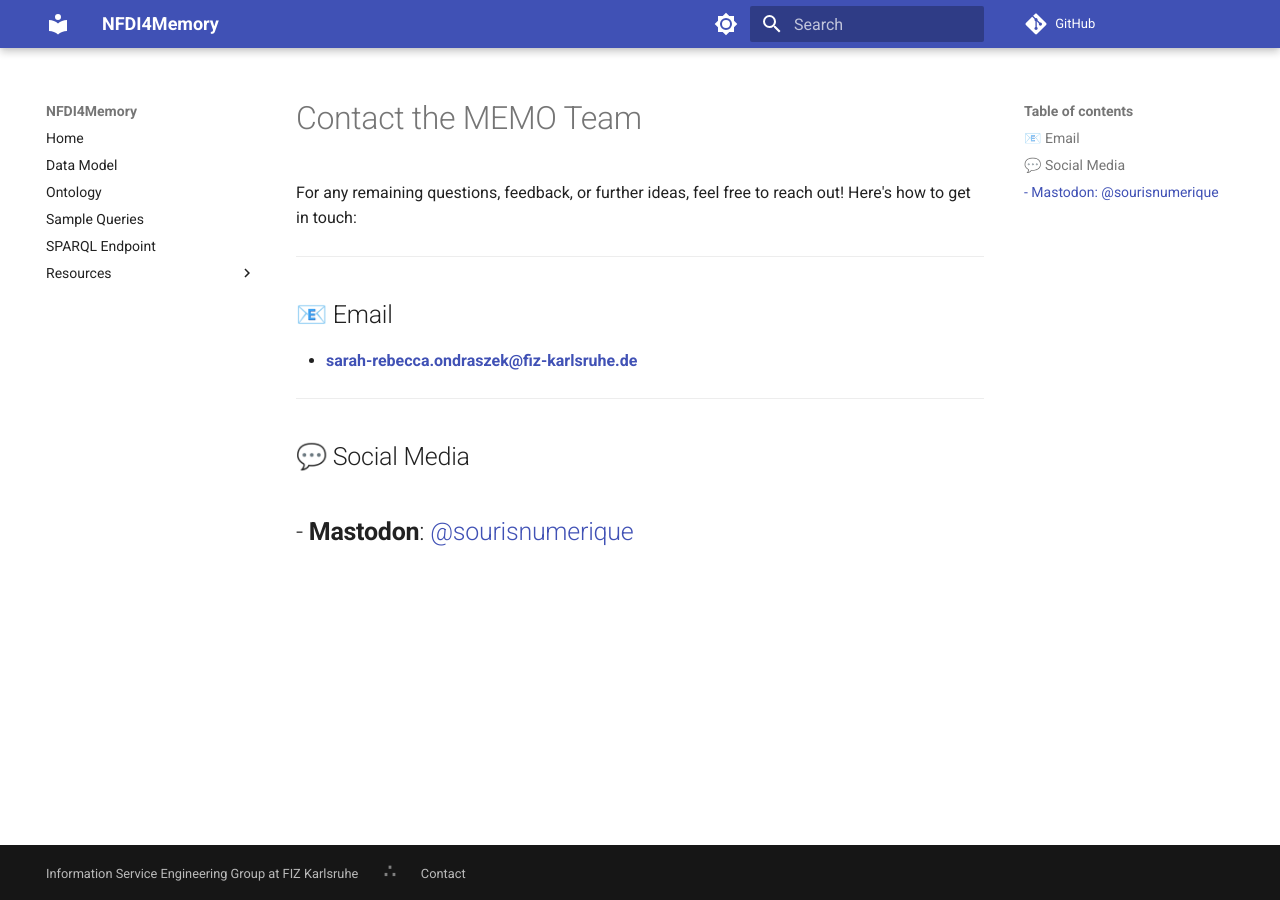
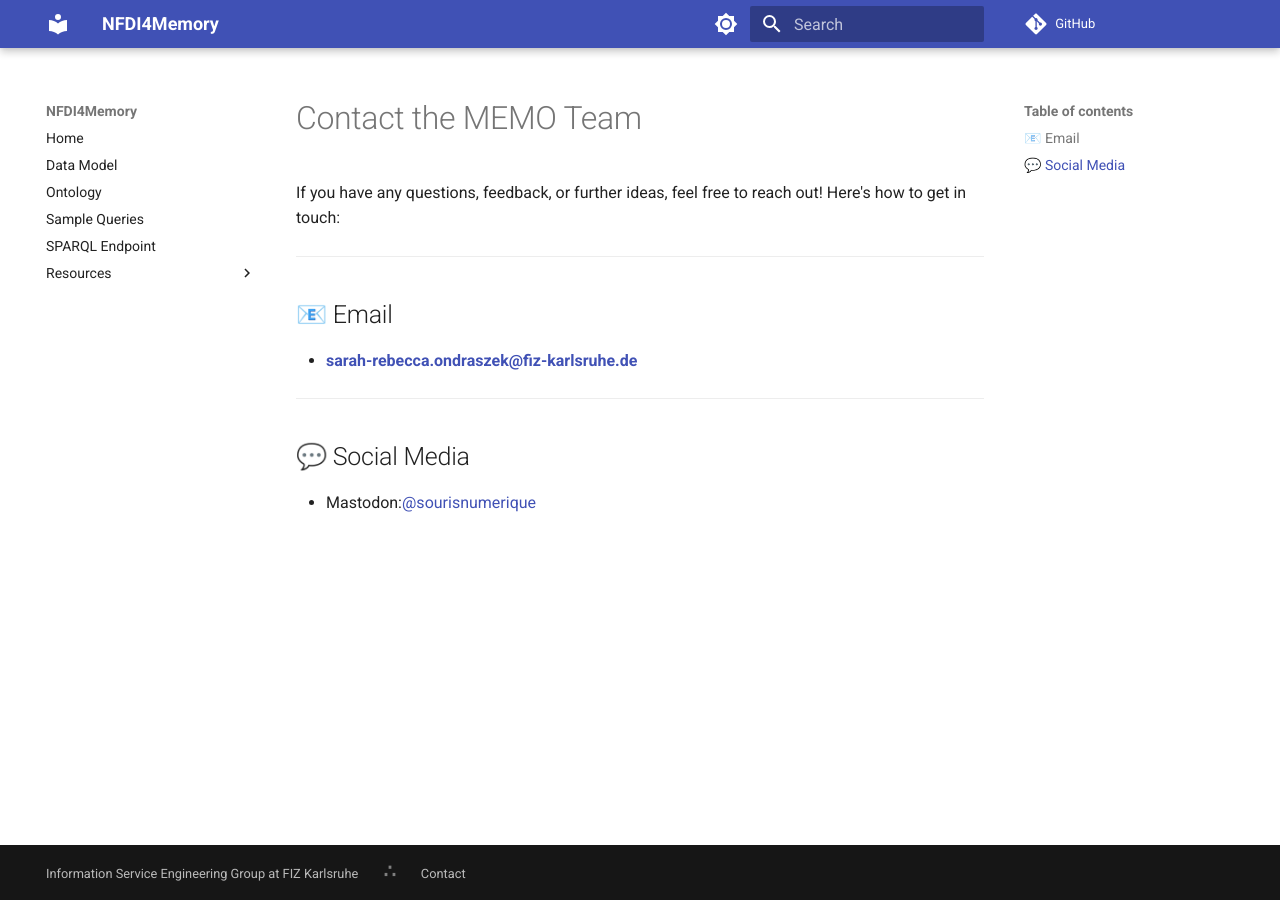
Before and after one commit to ISE-FIZKarlsruhe/nfdi4memory, an MkDocs documentation site: the page built from docs/contact.md, in a window 1280 px wide. Built offline with MkDocs 1.6.1 and Material for MkDocs 9.7.7, drawn with Linux system fonts in a browser that asks for light colours; comment, search, counter and statistics services are not loaded.

Commit message:
Update contact.md

```diff
--- a/docs/contact.md
+++ b/docs/contact.md
@@ -1,6 +1,6 @@
 # Contact the MEMO Team
 
-For any remaining questions, feedback, or further ideas, feel free to reach out! Here's how to get in touch:
+If you have any questions, feedback, or further ideas, feel free to reach out! Here's how to get in touch:
 
 ---
 
@@ -12,5 +12,4 @@
 
 ## 💬 Social Media
 
-- **Mastodon**: [@sourisnumerique]([https://twitter.com/YourTwitterHandle](https://fedihum.org/@sourisnumerique))
----
+- Mastodon:[@sourisnumerique](https://fedihum.org/@sourisnumerique)
```
